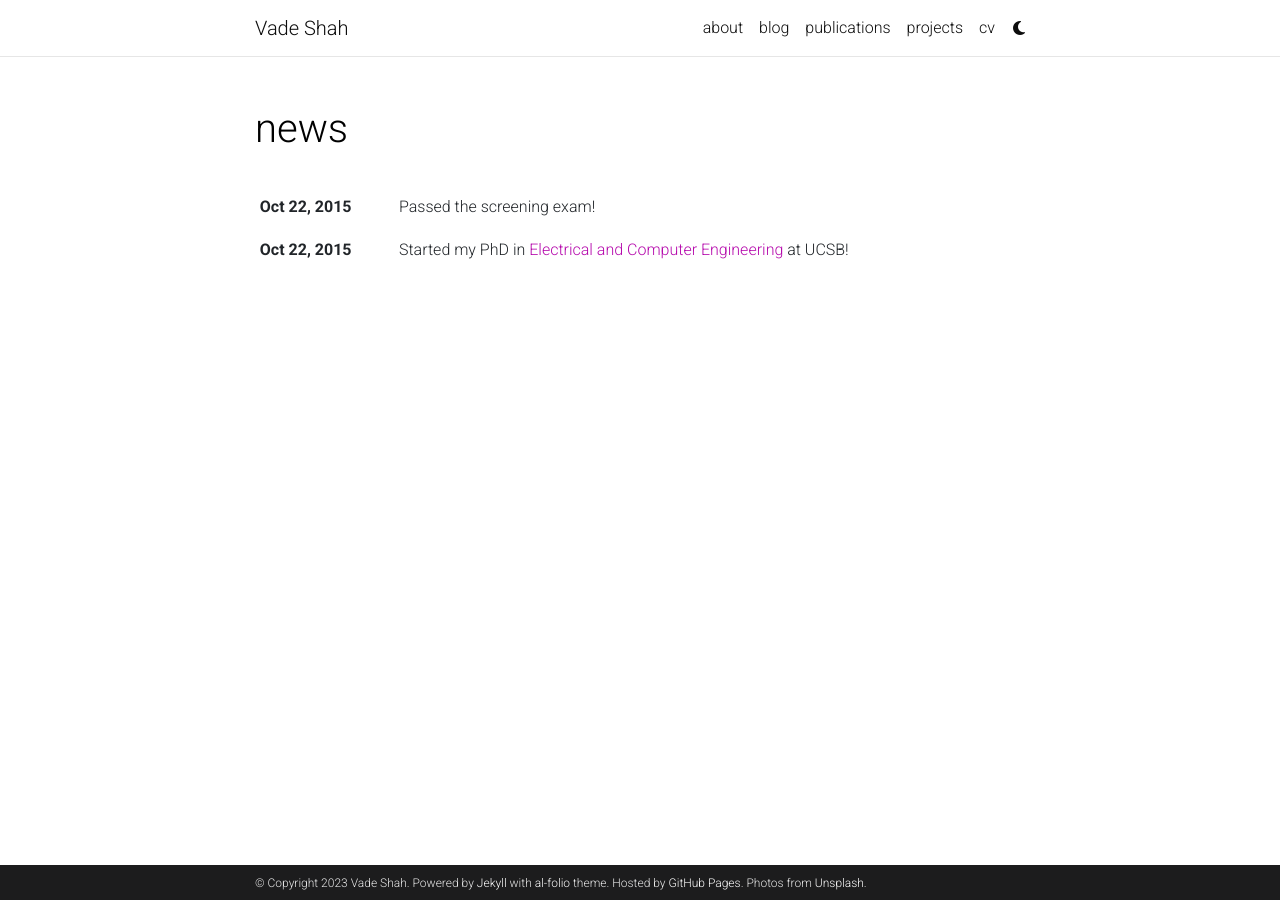
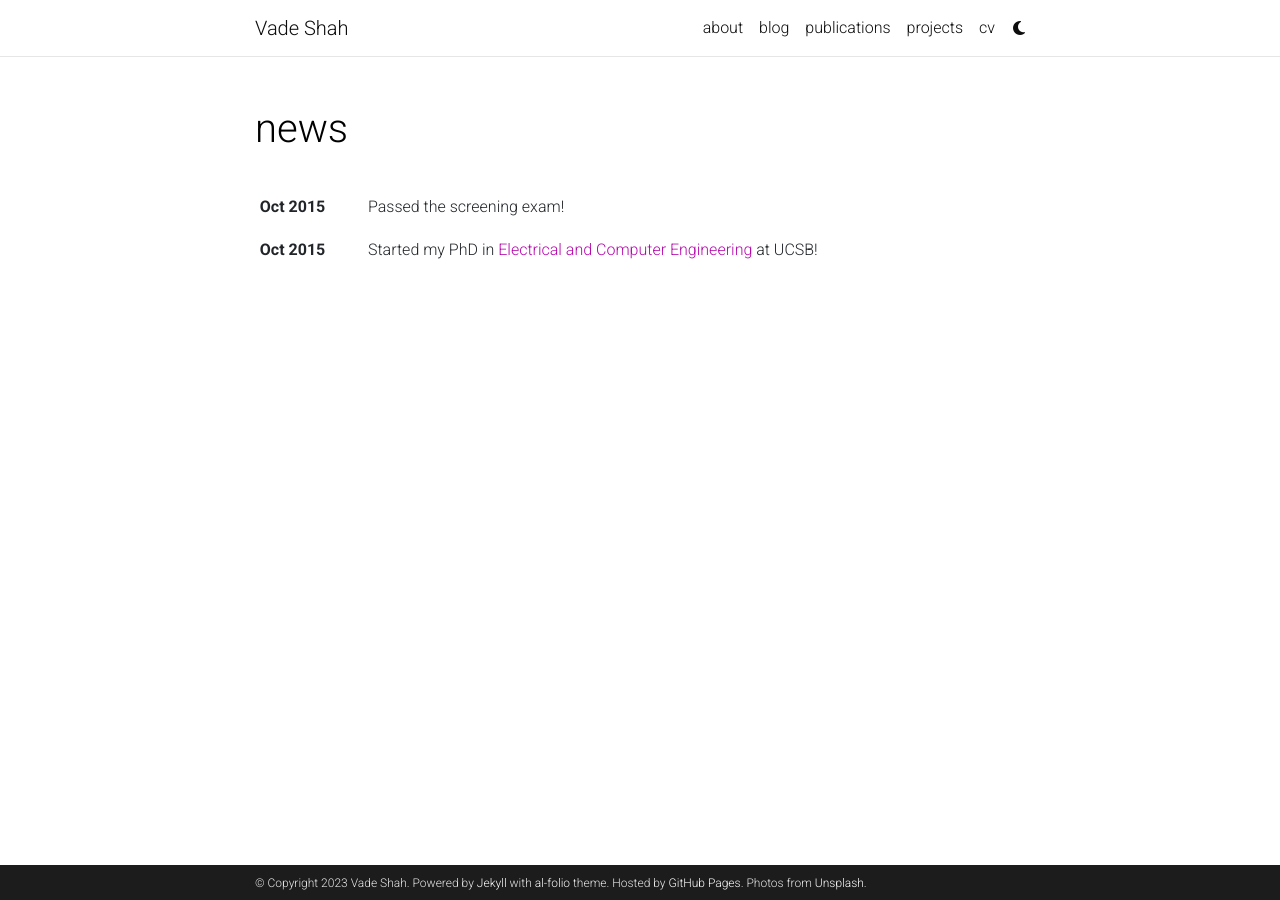
Before and after one commit to vadeshah/vadeshah.github.io, a Jekyll site: the page built from news.html, in a window 1280 px wide. Built offline with Jekyll 4.4.1, drawn with Linux system fonts in a browser that asks for light colours; comment, search, counter and statistics services are not loaded; a style sheet for code colours, icons or effects is not loaded.

Commit message:
changed timestamp for news

```diff
--- a/_bibliography/papers.bib
+++ b/_bibliography/papers.bib
@@ -14,7 +14,7 @@
 
 @article{shah2023battlefield,
   title={Battlefield transfers in coalitional Blotto games},
-  author={Shah, Vade and Marden, Jason R},
+  author={Shah, Vade and Marden, Jason R.},
   journal={arXiv},
   year={2023},
   selected={true},
--- a/_includes/news.html
+++ b/_includes/news.html
@@ -11,7 +11,7 @@
               {% endif %}
               {% for item in news limit: news_limit %}
                 <tr>
-                  <th scope="row">{{ item.date | date: "%b %-d, %Y" }}</th>
+                  <th scope="row">{{ item.date | date: "%b %Y" }}</th>
                   <td>
                     {% if item.inline -%}
                       {{ item.content | remove: '<p>' | remove: '</p>' | emojify }}
```
